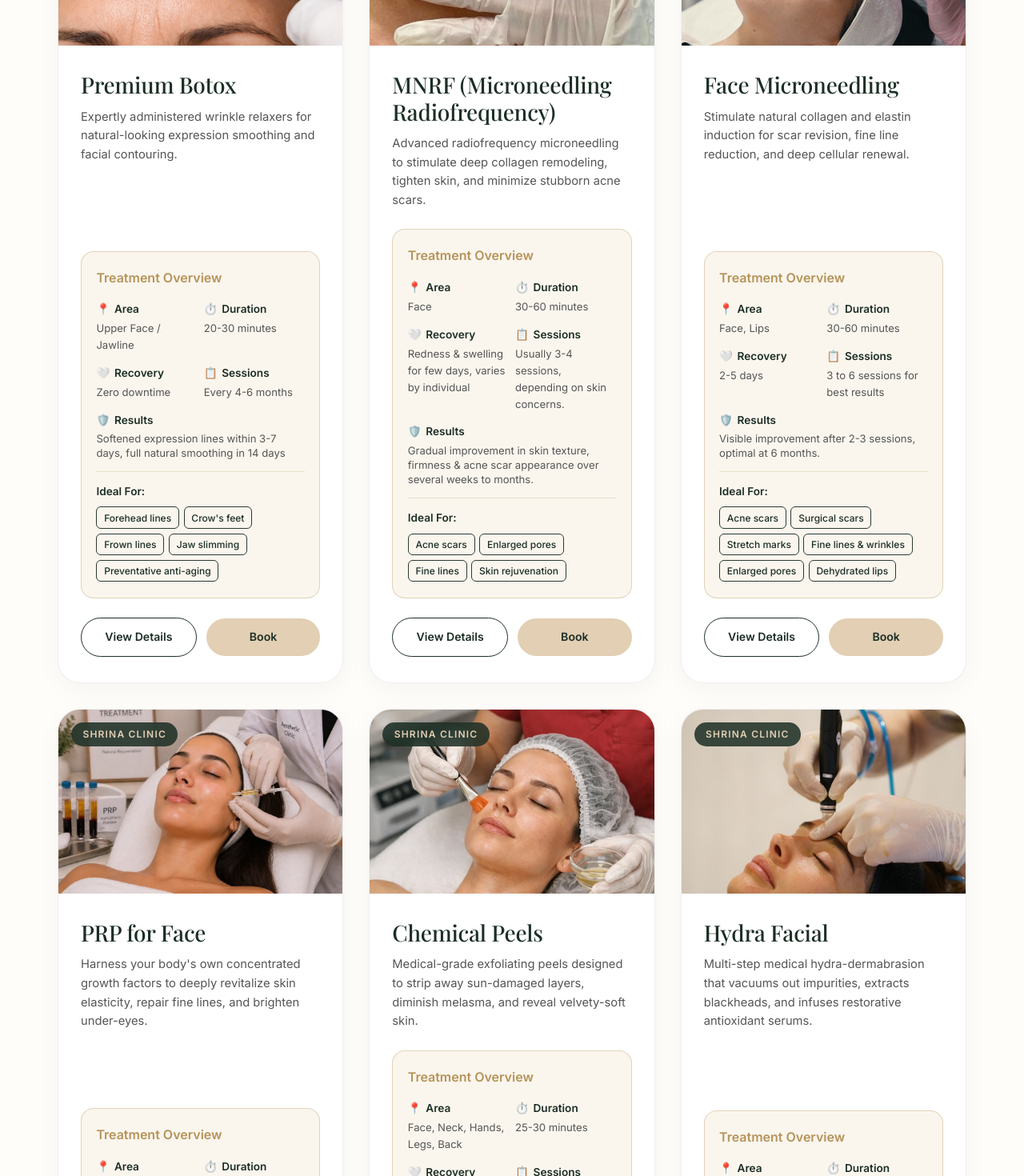
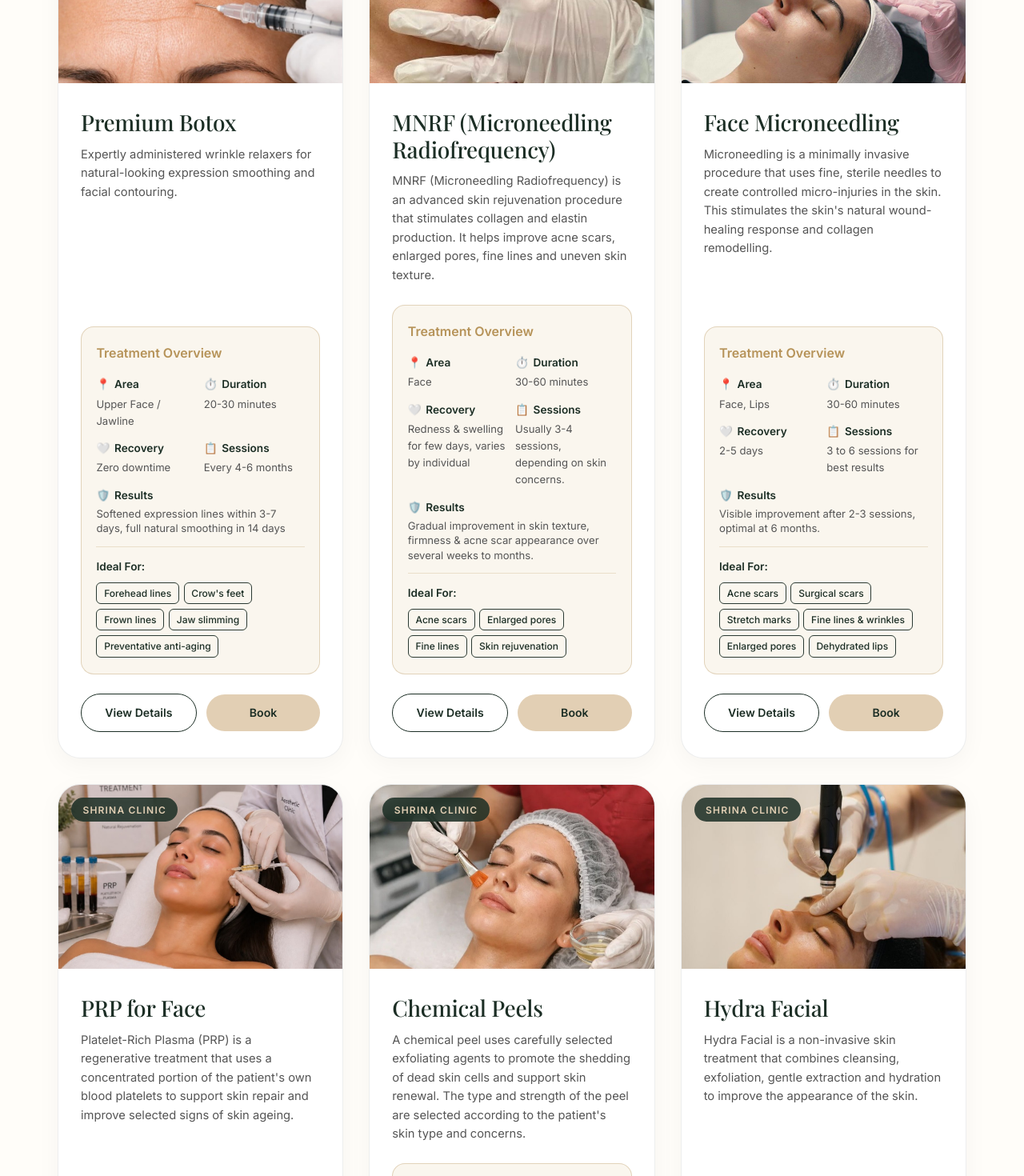
Before and after one commit to anerilohakane/ShrinaK, a Next.js app: page /treatments in a window 1280 px wide. Shown: the part 2980-4450 px from the top of the page at 80% size. Built offline with nearby package versions, Linux system fonts and the light colour scheme.

Commit message:
Chanes from vaijayanti

```diff
--- a/src/app/treatments/page.tsx
+++ b/src/app/treatments/page.tsx
@@ -44,7 +44,7 @@ export default function TreatmentsPage() {
     },
     {
       title: "CO2 Fractional Laser",
-      desc: "Advanced fractional laser technology for deep collagen remodeling, acne scar resurfacing, and total skin renewal.",
+      desc: "Fractional laser treatment is a skin-resurfacing procedure that targets microscopic areas of the skin to stimulate collagen production and support skin renewal.",
       img: "/co2-fractional-laser.jpg",
       slug: "co2-fractional-laser",
       area: "Face & Neck",
@@ -92,7 +92,7 @@ export default function TreatmentsPage() {
     },
     {
       title: "MNRF (Microneedling Radiofrequency)",
-      desc: "Advanced radiofrequency microneedling to stimulate deep collagen remodeling, tighten skin, and minimize stubborn acne scars.",
+      desc: "MNRF (Microneedling Radiofrequency) is an advanced skin rejuvenation procedure that stimulates collagen and elastin production. It helps improve acne scars, enlarged pores, fine lines and uneven skin texture.",
       img: "/mnrf.jpg",
       slug: "mnrf",
       area: "Face",
@@ -104,7 +104,7 @@ export default function TreatmentsPage() {
     },
     {
       title: "Face Microneedling",
-      desc: "Stimulate natural collagen and elastin induction for scar revision, fine line reduction, and deep cellular renewal.",
+      desc: "Microneedling is a minimally invasive procedure that uses fine, sterile needles to create controlled micro-injuries in the skin. This stimulates the skin's natural wound-healing response and collagen remodelling.",
       img: "/microneedling.jpg",
       slug: "face-microneedling",
       area: "Face, Lips",
@@ -116,7 +116,7 @@ export default function TreatmentsPage() {
     },
     {
       title: "PRP for Face",
-      desc: "Harness your body's own concentrated growth factors to deeply revitalize skin elasticity, repair fine lines, and brighten under-eyes.",
+      desc: "Platelet-Rich Plasma (PRP) is a regenerative treatment that uses a concentrated portion of the patient's own blood platelets to support skin repair and improve selected signs of skin ageing.",
       img: "/face-prp.jpg",
       slug: "face-prp",
       area: "Face",
@@ -128,7 +128,7 @@ export default function TreatmentsPage() {
     },
     {
       title: "Chemical Peels",
-      desc: "Medical-grade exfoliating peels designed to strip away sun-damaged layers, diminish melasma, and reveal velvety-soft skin.",
+      desc: "A chemical peel uses carefully selected exfoliating agents to promote the shedding of dead skin cells and support skin renewal. The type and strength of the peel are selected according to the patient's skin type and concerns.",
       img: "/chemical-peel.jpg",
       slug: "chemical-peels",
       area: "Face, Neck, Hands, Legs, Back",
@@ -140,7 +140,7 @@ export default function TreatmentsPage() {
     },
     {
       title: "Hydra Facial",
-      desc: "Multi-step medical hydra-dermabrasion that vacuums out impurities, extracts blackheads, and infuses restorative antioxidant serums.",
+      desc: "Hydra Facial is a non-invasive skin treatment that combines cleansing, exfoliation, gentle extraction and hydration to improve the appearance of the skin.",
       img: "/hydra-facial.jpg",
       slug: "hydra-facial",
       area: "Face",
@@ -152,7 +152,7 @@ export default function TreatmentsPage() {
     },
     {
       title: "Laser Hair Reduction",
-      desc: "State-of-the-art diode laser technology for painless, long-lasting hair reduction across all skin and body types.",
+      desc: "Laser Hair Reduction uses concentrated light energy to target hair follicles and reduce unwanted hair growth across the face, arms, legs, underarms and body areas.",
       img: "/laser-hair-reduction.jpg",
       slug: "laser-hair-reduction",
       area: "Face, Body, Bikini, Underarms, Legs, Hands",
@@ -164,7 +164,7 @@ export default function TreatmentsPage() {
     },
     {
       title: "Hair Exosomes",
-      desc: "Next-generation cellular biotechnology delivering potent bioactive growth factors directly to revitalize thinning hair and follicles.",
+      desc: "Exosomes are extracellular vesicles involved in cell-to-cell communication. Exosome-based hair treatments support the scalp environment and active follicular health.",
       img: "/hair-exosomes.jpg",
       slug: "hair-exosomes",
       area: "Scalp",
@@ -188,7 +188,7 @@ export default function TreatmentsPage() {
     },
     {
       title: "Skin Tag & Wart Removal",
-      desc: "Quick, painless radiofrequency and electro-cautery removal providing immediate clearing with minimal healing time.",
+      desc: "Mole and lesion removal is a medical procedure performed to remove selected skin lesions for cosmetic or clinical reasons.",
       img: "/mole-removal.jpg",
       slug: "skin-tag-wart-removal",
       area: "Face, Neck, Body, Underarms",
@@ -212,7 +212,7 @@ export default function TreatmentsPage() {
     },
     {
       title: "Subcision",
-      desc: "Specialized minor surgical technique releasing deep fibrous tethered bands beneath depressed acne scars to elevate the skin contour.",
+      desc: "Subcision is a minor, minimally invasive procedure used to treat selected depressed acne scars by releasing tethered fibrous bands.",
       img: "/subcision.jpg",
       slug: "subcision",
       area: "Face, primarily acne scarred cheeks",
@@ -224,7 +224,7 @@ export default function TreatmentsPage() {
     },
     {
       title: "Mesotherapy for Scalp",
-      desc: "Targeted micro-injections of potent hair vitamins, minerals, and DHT-inhibiting actives directly into follicular roots.",
+      desc: "Hair mesotherapy involves delivering selected active substances into the scalp through small micro-injections according to clinical indications.",
       img: "/hair-treatment.jpg",
       slug: "mesotherapy-scalp",
       area: "Scalp",
@@ -236,7 +236,7 @@ export default function TreatmentsPage() {
     },
     {
       title: "PRP for Hair",
-      desc: "Autologous Platelet-Rich Plasma therapy harnessing concentrated growth factors to stimulate dormant hair follicles and reverse thinning.",
+      desc: "PRP therapy uses a platelet-rich preparation from the patient's own blood containing growth factors that help support hair follicle activity.",
       img: "/prp-treatment.jpg",
       slug: "prp-hair",
       area: "Scalp",
@@ -260,7 +260,7 @@ export default function TreatmentsPage() {
     },
     {
       title: "Korean Scalp Treatment",
-      desc: "Holistic Korean scalp spa therapy utilizing high-frequency glass ozone stimulation, botanical exfoliating scrubs, and deep nutrient infusion.",
+      desc: "Korean scalp treatments focus on scalp cleansing, hydration, gentle exfoliation, and cosmetic scalp care.",
       img: "/korean-scalp.jpg",
       slug: "korean-scalp-treatment",
       area: "Scalp & Neck",
@@ -272,7 +272,7 @@ export default function TreatmentsPage() {
     },
     {
       title: "Hair Microneedling",
-      desc: "Targeted scalp microneedling to stimulate dormant hair follicles, enhance topical absorption, and boost local microcirculation.",
+      desc: "Hair microneedling uses a specialized device to create controlled microchannels in the scalp as an adjunctive therapy for hair loss.",
       img: "/hair-microneedling.jpg",
       slug: "hair-microneedling",
       area: "Scalp and areas affected by hair thinning",
@@ -284,7 +284,7 @@ export default function TreatmentsPage() {
     },
     {
       title: "Tattoo Removal",
-      desc: "High-precision Q-switched laser technology safely fragmenting tattoo pigment particles for progressive fading and clearance.",
+      desc: "Laser tattoo removal uses targeted laser energy to break down tattoo ink particles, allowing the body's natural processes to gradually clear them.",
       img: "/tattoo-removal.jpg",
       slug: "tattoo-removal",
       area: "Any tattooed area",
```
Also changed, not shown: src/app/treatments/[slug]/page.tsx (+54 -3 lines).
